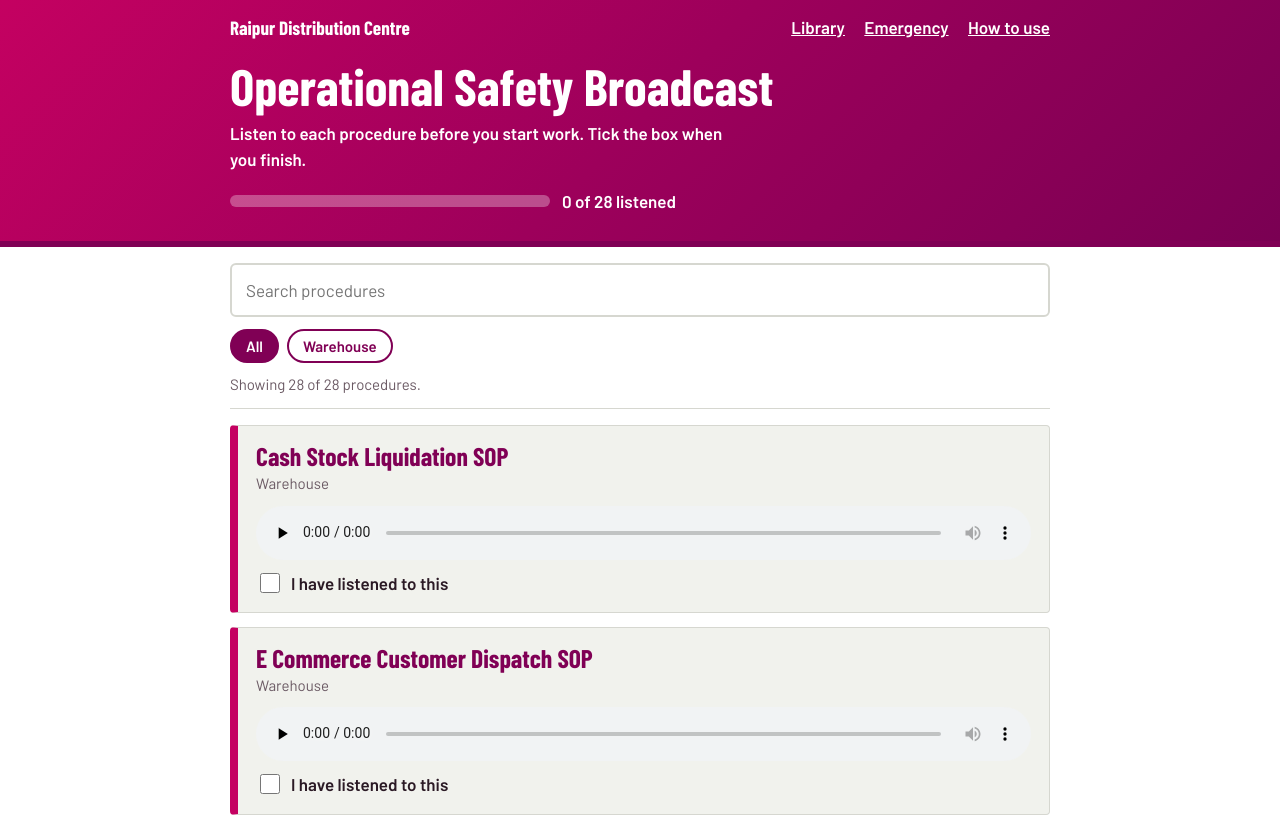
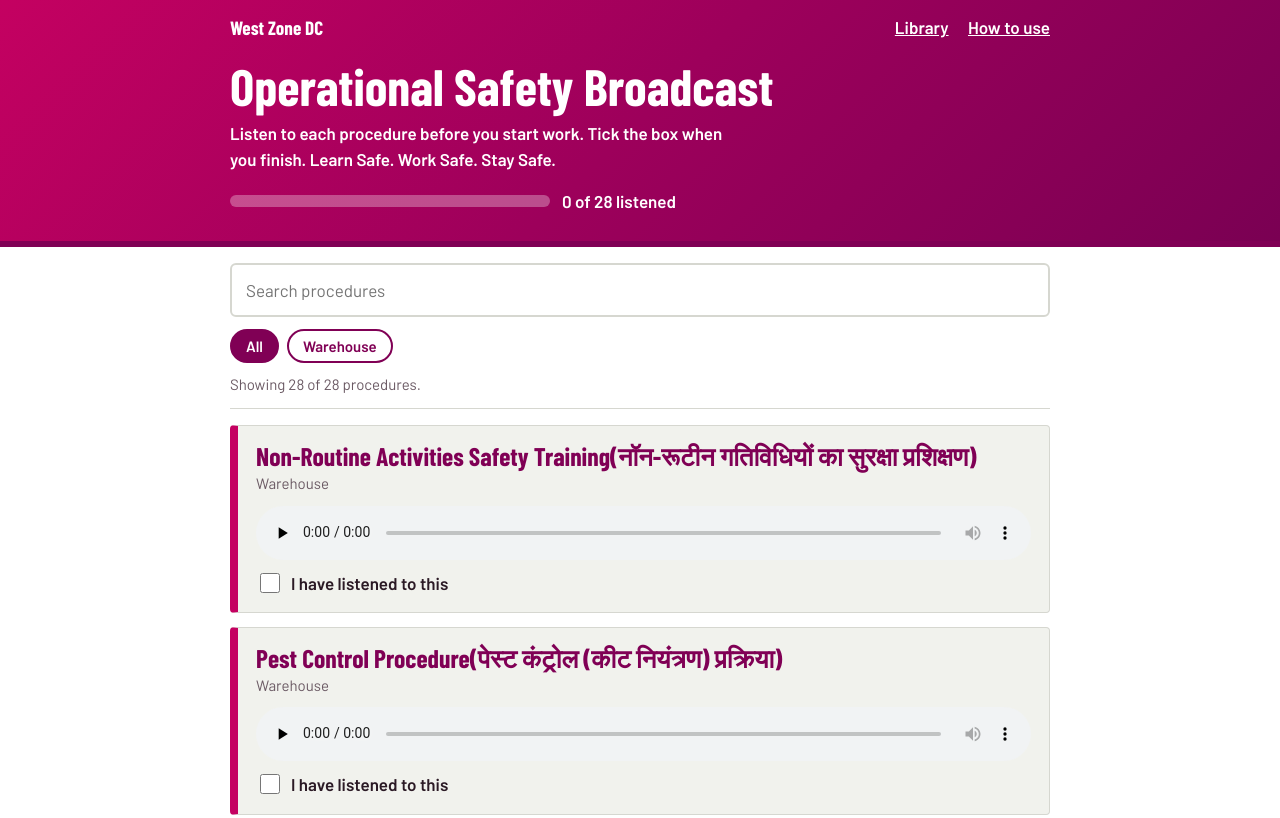
Before and after one commit to ABHINAV-DAHAYAT/safety-sop.createdbyabhinav, a plain HTML site: page index.html in a window 1280 px wide. Shown: the top 818 px of the page. Drawn offline with nearby package versions, Linux system fonts and the light colour scheme.

Commit message:
Update text, remove emergency tab, add titles

```diff
--- a/index.html
+++ b/index.html
@@ -18,13 +18,13 @@
     <strong class="brand" id="brand">Safety SOPs</strong>
     <nav aria-label="Main">
       <a href="#library">Library</a>
-      <a href="#emergency">Emergency</a>
+
       <a href="#help">How to use</a>
     </nav>
   </div>
   <div class="wrap hero">
     <h1>Operational Safety Broadcast</h1>
-    <p>Listen to each procedure before you start work. Tick the box when you finish.</p>
+    <p>Listen to each procedure before you start work. Tick the box when you finish. Learn Safe. Work Safe. Stay Safe.</p>
     <div class="progress" aria-live="polite">
       <div class="track"><div class="fill" id="fill"></div></div>
       <span id="progressText"></span>
@@ -43,11 +43,7 @@
     <div id="list"></div>
   </section>
 
-  <section id="emergency" class="panel">
-    <h2>In an emergency</h2>
-    <p>Stop work, move to a safe place, and call for help.</p>
-    <dl id="contacts"></dl>
-  </section>
+
 
   <section id="help" class="panel">
     <h2>How to use this site</h2>
--- a/script.js
+++ b/script.js
@@ -8,8 +8,7 @@ const esc = s => String(s).replace(/[&<>"']/g, c => ({"&":"&amp;","<":"&lt;",">"
 function header(){
   $("brand").textContent = SITE.company;
   document.title = SITE.company + " | Operational Safety Broadcast";
-  $("foot").textContent = SITE.company + " safety procedures. Contact your supervisor if a recording is missing or out of date.";
-  $("contacts").innerHTML = SITE.contacts.map(c => `<dt>${esc(c.label)}</dt><dd>${esc(c.value)}</dd>`).join("");
+  $("foot").textContent = SITE.company + " safety procedures. This Page Created by Abhinav Dahayat(GT)";
 }
 function buildChips(){
   const cats = ["All", ...new Set(SOPS.map(s => s.category))];
--- a/sops.js
+++ b/sops.js
@@ -1,6 +1,6 @@
 /* ===== EDIT THIS FILE: your company details and SOP list ===== */
 const SITE = {
-  company: " Raipur Distribution Centre ",
+  company: " West Zone DC ",
   contacts: [
         { label: " This page created by Abhinav Dahayat", value: "9340835726/ dabhinav@godrej.com" },
     { label: "Emergency services", value: "Mr.Ramesh" },
@@ -13,8 +13,8 @@ const SITE = {
    title: shown on page | file: path in audio/ | category: filter group
    transcript: optional written text ("" if none) */
 const SOPS = [
-   { title: "Cash Stock Liquidation SOP", file: "audio/safe-loading1.mp3", category: "Warehouse", transcript: "" },
-   { title: "E Commerce Customer Dispatch SOP", file: "audio/safe-loading2.mp3", category: "Warehouse", transcript: "" },
+   { title: "Non-Routine Activities Safety Training(नॉन-रूटीन गतिविधियों का सुरक्षा प्रशिक्षण)", file: "audio/safe-loading1.mp3", category: "Warehouse", transcript: "" },
+   { title: "Pest Control Procedure(पेस्ट कंट्रोल (कीट नियंत्रण) प्रक्रिया)", file: "audio/safe-loading2.mp3", category: "Warehouse", transcript: "" },
    { title: "E Commerce Dispatch SOP & Safety Training", file: "audio/safe-loading3.mp3", category: "Warehouse", transcript: "" },
    { title: "E Waste Handling & Storage Safety", file: "audio/safe-loading4.mp3", category: "Warehouse", transcript: "" },
    { title: "Earthing Safety & Preventive Controls SOP", file: "audio/safe-loading5.mp3", category: "Warehouse", transcript: "" },
```
